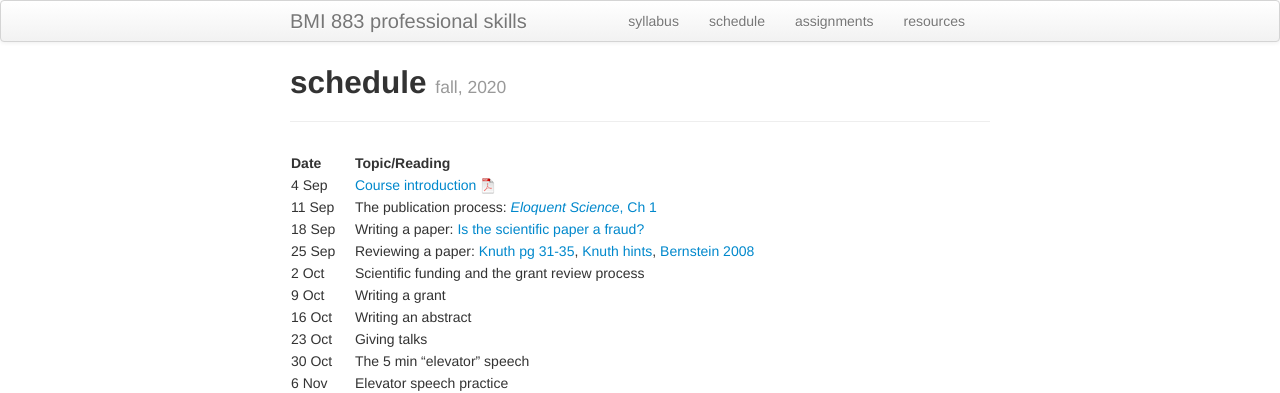
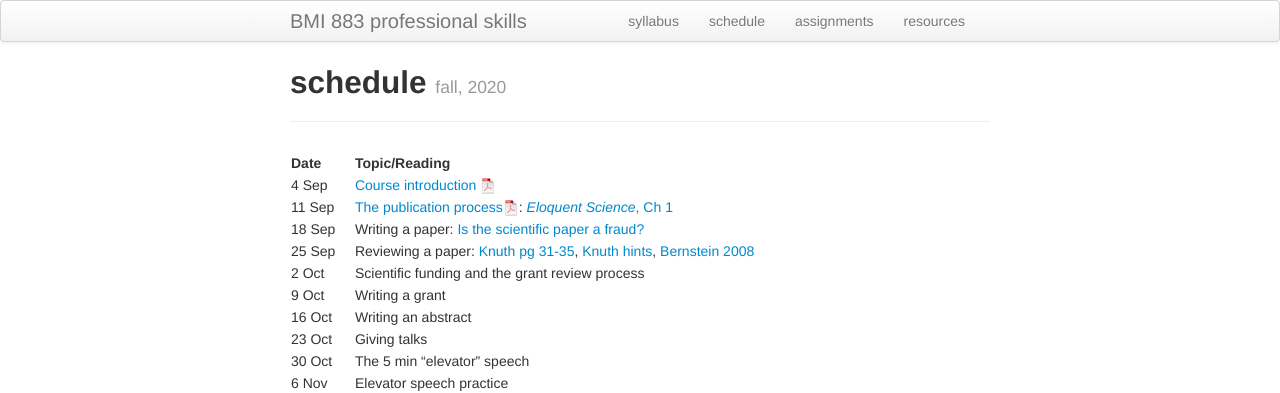
Before and after one commit to kbroman/BMI883, a Jekyll site: the page built from schedule.md, in a window 1280 px wide. Shown: the top 393 px of the page. Built offline with Jekyll 4.4.1, drawn with Linux system fonts in a browser that asks for light colours.

Commit message:
Slides for first real class (publication process)

```diff
--- a/schedule.md
+++ b/schedule.md
@@ -8,7 +8,7 @@ description: Schedule and readings for BMI 883, Biomedical data science professi
 | Date    | &nbsp;&nbsp;&nbsp;&nbsp;   | Topic/Reading  |
 | :------ | -- | :----- |
 | 4 Sep   |    | [Course introduction ![slides pdf](icons/pdf-icon.png)](slides/00_intro_slides.pdf) |
-| 11 Sep  |    | The publication process: [_Eloquent Science_, Ch 1](https://ebookcentral.proquest.com/lib/wisc/reader.action?docID=1115549) |
+| 11 Sep  |    | [The publication process![slides pdf](icons/pdf-icon.png)](slides/01_publications.pdf): [_Eloquent Science_, Ch 1](https://ebookcentral.proquest.com/lib/wisc/reader.action?docID=1115549) |
 | 18 Sep  |    | Writing a paper: [Is the scientific paper a fraud?](http://www.weizmann.ac.il/mcb/UriAlon/sites/mcb.UriAlon/files/uploads/medawar.pdf) |
 | 25 Sep  |    | Reviewing a paper: [Knuth pg 31-35](https://jmlr.csail.mit.edu/reviewing-papers/knuth_mathematical_writing.pdf), [Knuth hints](http://www.ifs.tuwien.ac.at/~silvia/research-tips/Knuth.pdf), [Bernstein 2008](https://www.markbernstein.org/elements/Reviewing.pdf) |
 | 2 Oct   |    | Scientific funding and the grant review process |
```
Also changed, not shown: 3 other files.
